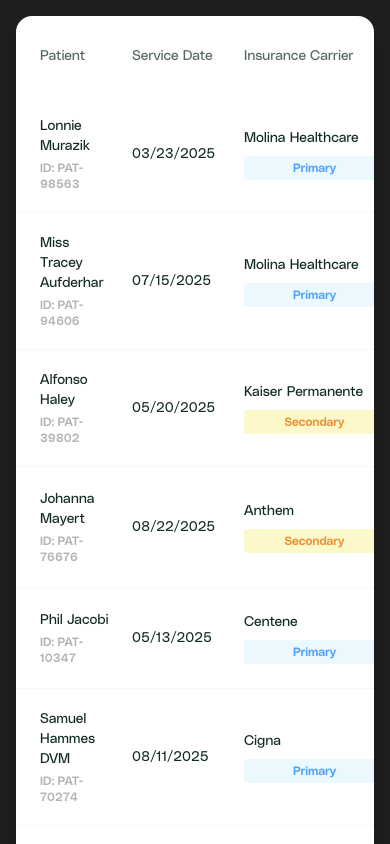
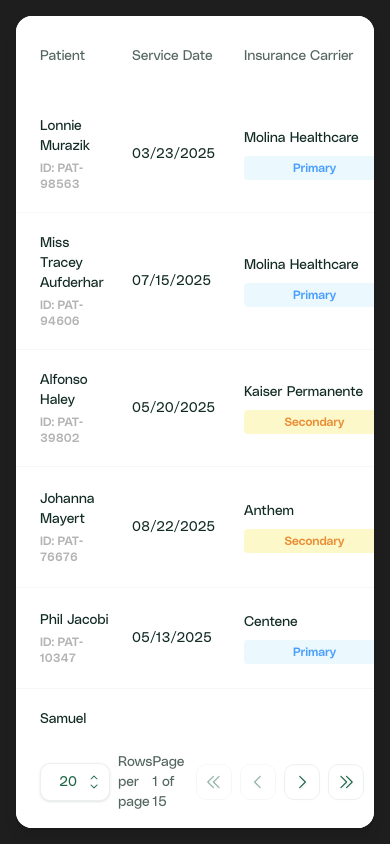
Before and after one commit to nafisholeh/dntel-insurance, a Next.js app: page / in a window 390 px wide. Shown: the top 844 px of the page. Built offline with nearby package versions, Linux system fonts and the light colour scheme.

Commit message:
fix: fix table vertical overflow with responsive layout

```diff
--- a/src/app/page.tsx
+++ b/src/app/page.tsx
@@ -18,8 +18,10 @@
   ];
 
   return (
-    <div className="min-h-screen bg-[#1E1E1E] flex items-center justify-center p-4 sm:p-6 lg:p-8">
-      <DataTable columns={columns} data={insuranceClaimsData} />
+    <div className="min-h-screen bg-[#1E1E1E] p-4 sm:p-6 lg:p-8">
+      <div className="w-full max-w-none flex justify-center">
+        <DataTable columns={columns} data={insuranceClaimsData} />
+      </div>
     </div>
   );
 }
--- a/src/components/DataTable.tsx
+++ b/src/components/DataTable.tsx
@@ -66,12 +66,11 @@
   const minWidth = totalColumnWidth + gapSpace + 44; // extra padding from left and right
 
   return (
-    <div className="w-full bg-white rounded-2xl shadow-lg overflow-hidden" style={{ maxWidth: `${minWidth}px` }}>
-      <div className={`overflow-x-auto ${className}`}>
-        <div>
+    <div className="w-full bg-white rounded-2xl shadow-lg overflow-hidden" style={{ maxWidth: `${minWidth}px`, maxHeight: 'calc(100vh - 2rem)' }}>
+      <div className={`h-full flex flex-col ${className}`}>
         {/* Header Row */}
         <div
-            className="grid gap-5 px-6"
+          className="grid gap-5 px-6 bg-white flex-shrink-0"
           style={{ gridTemplateColumns: gridTemplate }}
         >
           {columns.map((column) => (
@@ -84,7 +83,8 @@
           ))}
         </div>
 
-          {/* Data Rows using ClaimRow component */}
+        {/* Data Rows */}
+        <div className="flex-1 overflow-auto">
           {paginatedData.map((row, rowIndex) => (
             <ClaimRow
               key={rowIndex}
@@ -94,7 +94,8 @@
           ))}
         </div>
 
-        {/* Table Footer with Pagination */}
+        {/* Table Footer */}
+        <div className="flex-shrink-0">
           <TableFooter
             currentPage={currentPage}
             totalPages={totalPages}
@@ -104,5 +105,6 @@
           />
         </div>
       </div>
+    </div>
   );
 }
```
Lines whose indentation alone changed are shown as unchanged.
